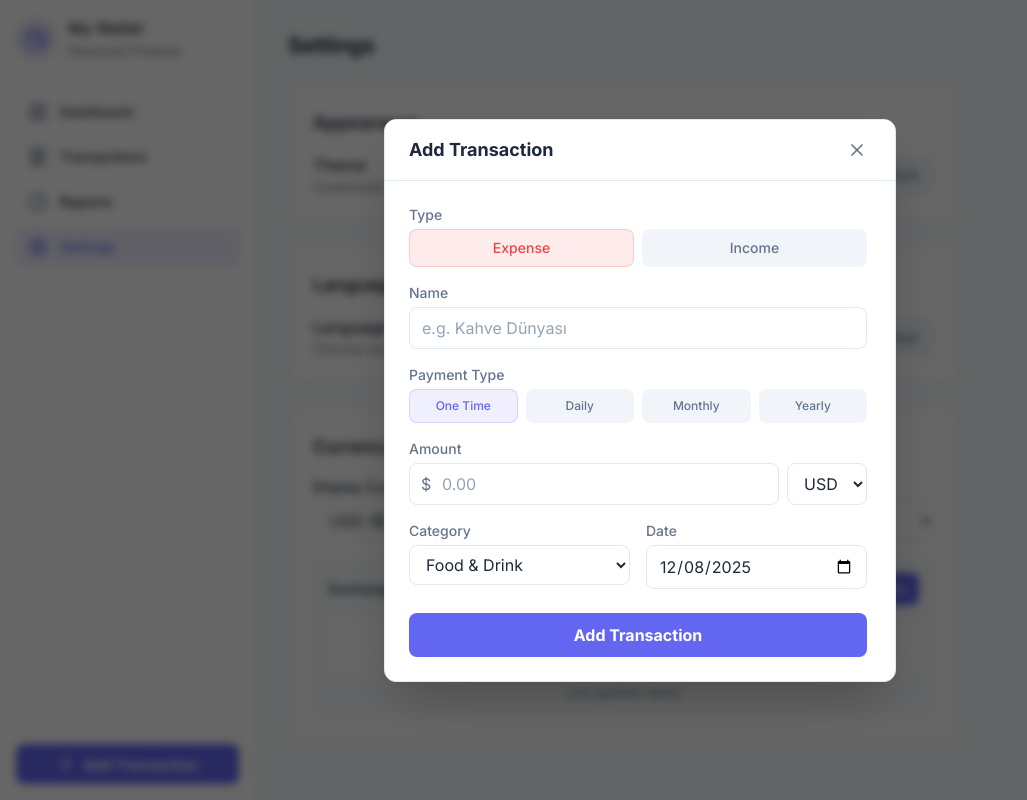
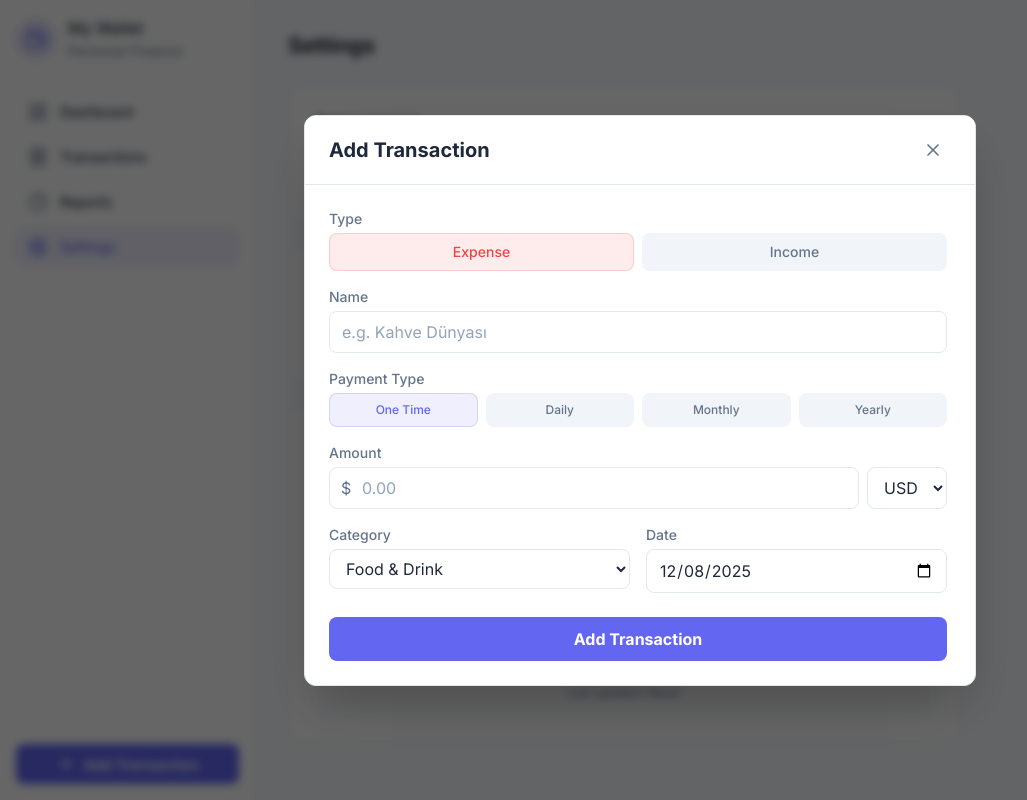
Before and after one commit to ozcelikcode/Flow, a React (Vite) app: page /settings in a window 1280 px wide. Both pictures are taken after a click on the button "Add Transaction". Shown: the whole page, without its empty margins (0-1027 px from the left). Built offline with nearby package versions, Linux system fonts and the light colour scheme.

Commit message:
feat: introduce TransactionModal for adding and editing transactions, including subscription management

```diff
--- a/src/components/dashboard/TransactionModal.tsx
+++ b/src/components/dashboard/TransactionModal.tsx
@@ -316,7 +316,7 @@ export default function TransactionModal({
                                             <input
                                                 type="number"
                                                 step="0.01"
-                                                value={tier.amount / toUsdRates[inputCurrency] || ''}
+                                                value={Number((tier.amount / toUsdRates[inputCurrency]).toFixed(2)) || ''}
                                                 onChange={(e) => updatePriceTier(index, parseFloat(e.target.value) || 0)}
                                                 className="w-full pl-6 pr-2 py-1.5 text-sm rounded-lg border border-slate-200 dark:border-slate-700 bg-white dark:bg-slate-800 text-text-light dark:text-text-dark focus:outline-none focus:ring-1 focus:ring-primary/50"
                                                 placeholder="0.00"
--- a/src/components/ui/Modal.tsx
+++ b/src/components/ui/Modal.tsx
@@ -13,17 +13,17 @@ export default function Modal({ isOpen, onClose, title, children }: ModalProps)
 
     return (
         <div className="fixed inset-0 z-50 flex items-end sm:items-center justify-center bg-black/60 backdrop-blur-sm p-0 sm:p-4">
-            <div className="bg-white dark:bg-surface-dark rounded-t-2xl sm:rounded-xl shadow-2xl w-full sm:max-w-lg max-h-[90vh] sm:max-h-[85vh] overflow-hidden animate-in fade-in slide-in-from-bottom sm:zoom-in duration-200 border-t sm:border border-slate-200 dark:border-slate-800">
-                <div className="flex items-center justify-between px-4 sm:px-6 py-3 sm:py-4 border-b border-slate-200 dark:border-slate-800 sticky top-0 bg-white dark:bg-surface-dark z-10">
-                    <h3 className="text-base sm:text-lg font-bold text-text-light dark:text-text-dark">{title}</h3>
+            <div className="bg-white dark:bg-surface-dark rounded-t-2xl sm:rounded-xl shadow-2xl w-full sm:max-w-2xl max-h-[95vh] sm:max-h-[90vh] overflow-hidden animate-in fade-in slide-in-from-bottom sm:zoom-in duration-200 border-t sm:border border-slate-200 dark:border-slate-800">
+                <div className="flex items-center justify-between px-5 sm:px-6 py-4 border-b border-slate-200 dark:border-slate-800 sticky top-0 bg-white dark:bg-surface-dark z-10">
+                    <h3 className="text-lg sm:text-xl font-bold text-text-light dark:text-text-dark">{title}</h3>
                     <button
                         onClick={onClose}
-                        className="p-1.5 sm:p-1 rounded-full hover:bg-slate-100 dark:hover:bg-slate-800 transition-colors"
+                        className="p-2 rounded-full hover:bg-slate-100 dark:hover:bg-slate-800 transition-colors"
                     >
                         <X className="w-5 h-5 text-text-secondary-light dark:text-text-secondary-dark" />
                     </button>
                 </div>
-                <div className="p-4 sm:p-6 overflow-y-auto max-h-[calc(90vh-60px)] sm:max-h-[calc(85vh-68px)]">
+                <div className="p-5 sm:p-6 overflow-y-auto max-h-[calc(95vh-72px)] sm:max-h-[calc(90vh-80px)]">
                     {children}
                 </div>
             </div>
```
